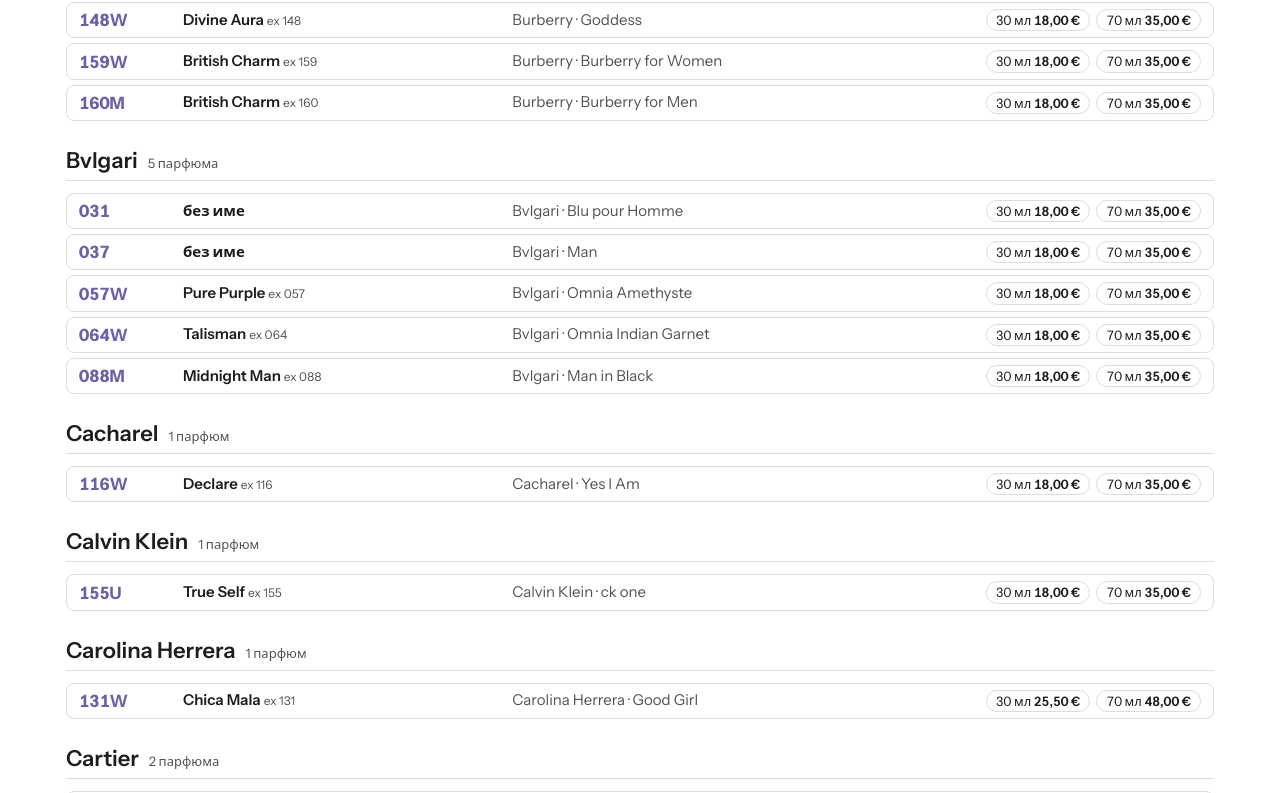
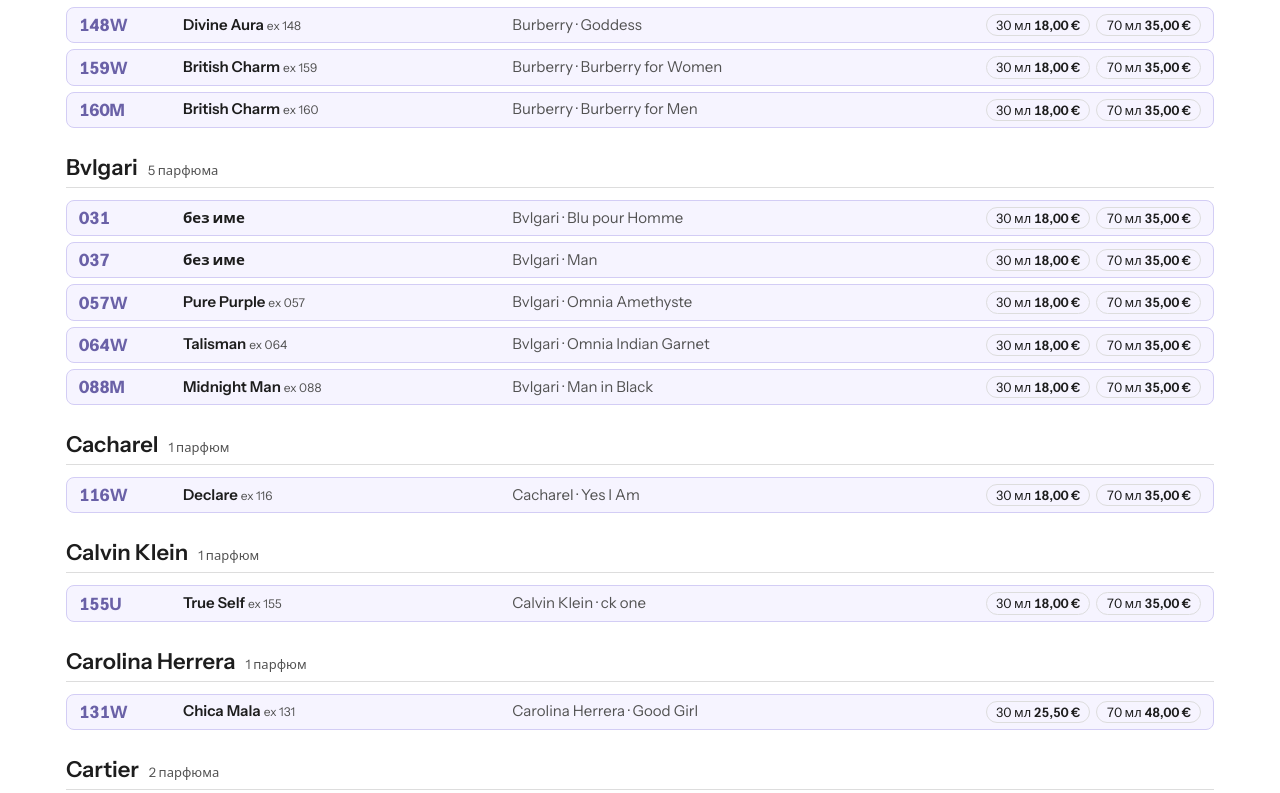
Before and after one commit to Tendenzabg/chogan, a plain HTML site: page index.html in a window 1280 px wide. Shown: the part 722-1515 px from the top of the page. Drawn offline with Linux system fonts and the light colour scheme.

Commit message:
Lighter tinted rows for better separation
Co-Authored-By: Claude Sonnet 5.5 <noreply@anthropic.com>
Claude-Session: https://claude.ai/code/session_01K1TdTQMtC43J28fLEgXcc1

```diff
--- a/index.html
+++ b/index.html
@@ -65,8 +65,10 @@ button,input,select,textarea{font:inherit;color:inherit}
 .actions .btn{flex:1;padding:7px 10px;font-size:14px}
 .brandHead{display:flex;gap:10px;align-items:baseline;margin:26px 0 12px;padding-bottom:6px;border-bottom:1px solid var(--line);font:600 22px var(--display)}
 .brandHead span{font:400 13px var(--body);color:var(--muted)}
-.rows{display:grid;gap:5px}
-.row{display:grid;grid-template-columns:auto 92px minmax(110px,1.1fr) minmax(150px,1.6fr) auto;align-items:center;gap:12px;padding:6px 12px;background:var(--surface);border:1px solid var(--line);border-radius:8px;line-height:1.25}
+.rows{display:grid;gap:6px}
+:root{--rowbg:#F6F4FF;--rowline:#D3CDF5}
+@media (prefers-color-scheme:dark){:root:not([data-theme="light"]){--rowbg:#241F42;--rowline:#3A3366}}
+.row{display:grid;grid-template-columns:auto 92px minmax(110px,1.1fr) minmax(150px,1.6fr) auto;align-items:center;gap:12px;padding:6px 12px;background:var(--rowbg);border:1px solid var(--rowline);border-radius:8px;line-height:1.25}
 .row:not(:has(.th)){grid-template-columns:92px minmax(110px,1.1fr) minmax(150px,1.6fr) auto}
 .row .th{width:34px;height:34px;object-fit:contain;background:#fff;border-radius:4px}
 .rcode{font:700 17px var(--display);color:var(--accent);font-variant-numeric:tabular-nums;white-space:nowrap}
```
